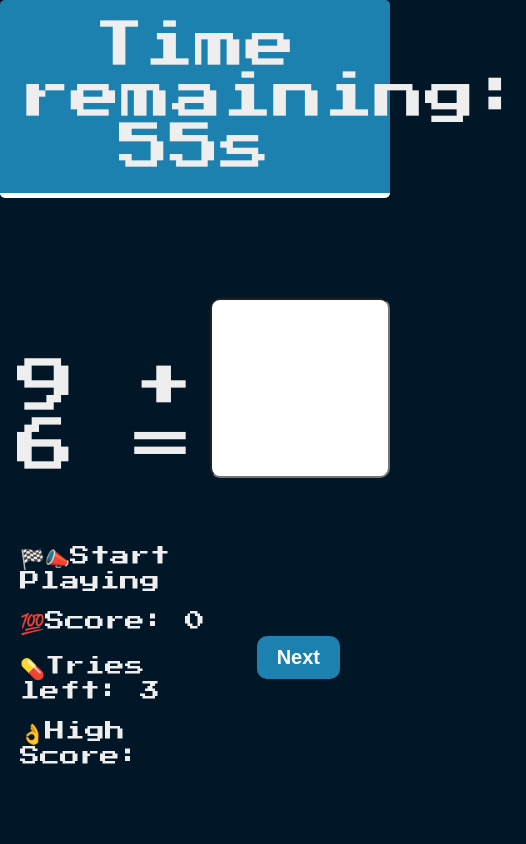
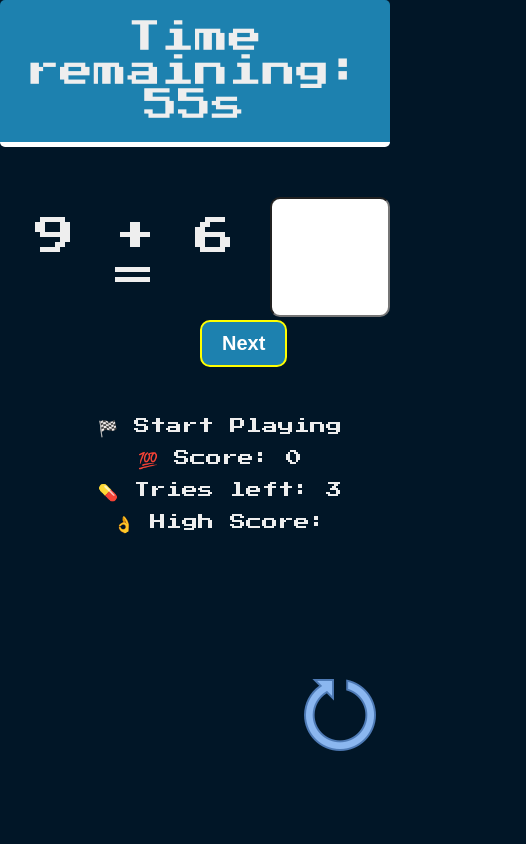
Before and after one commit to Highbeek/MathWiz, a plain HTML site: page index.html in a window 390 px wide. Shown: the whole page, 526 px wide, since content can reach past the window. Drawn offline with Linux system fonts and the light colour scheme.

Commit message:
reponsive

```diff
--- a/index.html
+++ b/index.html
@@ -13,16 +13,24 @@
       <div id="question"></div>
       <input type="text" id="answer" />
     </div>
-
-    <button onclick="checkAnswer()" class="nextBtn">Next</button>
+    <div class="gameLog">
+    <div>
+      <button onclick="checkAnswer()" class="nextBtn">Next</button>
+    </div>
 
     <div class="details">
-      <p class="message">🏁📣Start Playing</p>
-      <div id="score">💯Score: 0</div>
-      <p id="tries">💊Tries left: 3</p>
+      <p class="message">🏁 Start Playing</p>
+      <div id="score">💯 Score: 0</div>
+      <p id="tries">💊 Tries left: 3</p>
       <div id="high-score-container">
-        👌High Score: <span id="high-score"></span>
+        👌 High Score: <span id="high-score"></span>
       </div>
+    </div>
+    <div>
+      <a href="javascript:location.reload(true)" class="refresh"
+        ><img src="./img/icons8-restart-80.png" alt=""
+      /></a>
+    </div>
     </div>
 
     <div id="result"></div>
--- a/script.js
+++ b/script.js
@@ -1,8 +1,6 @@
 let operand1, operand2, operator, result, score, interval, highScore;
 const nextButton = document.getElementById('next-button');
 const input = document.getElementById('input-field');
-
-
 
 //generate random operand and operator
 function generateQuestion() {
@@ -115,6 +113,7 @@ let incorrectAnswers = 0;
 
 function checkAnswer() {
   document.getElementById('high-score').innerHTML = startingScore;
+
   let time = parseInt(
     document.getElementById('timer').innerHTML.split(' ')[2].split('s')[0]
   );
@@ -185,8 +184,8 @@ function checkAnswer() {
         // Update high score after game ends
         document.querySelector('body').style.backgroundColor = 'darkred';
         // updateHighScore(score);
-        endGame()
-        updateHighScore(score)
+        endGame();
+        updateHighScore(score);
         speech.voice = voices[femaleVoiceIndex];
         speech.text = 'You Lost  the game';
         speech.lang = 'en-Us';
@@ -270,3 +269,7 @@ document.getElementById('question').appendChild(operand2);
 document.getElementById('question').innerHTML += ' = ';
 
 // //Make enter button perform same task as next button
+//refresh game
+function refresh() {
+   window.location.reload('Refresh');
+ }
--- a/style.css
+++ b/style.css
@@ -1,3 +1,5 @@
+/* Default styles */
+
 @import url('https://fonts.googleapis.com/css?family=Press+Start+2P&display=swap');
 * {
   margin: 0;
@@ -36,7 +38,6 @@ body {
   vertical-align: middle;
   text-align: center;
   padding: 60px 5px;
-
 }
 #answer {
   width: 18rem;
@@ -47,6 +48,21 @@ body {
   display: inline-block;
   vertical-align: middle;
   font-family: 'Press Start 2P', sans-serif;
+}
+.gameLog {
+  display: flex;
+  align-items: center;
+  justify-content: space-between;
+  margin-top: 20px;
+}
+.gameLog :nth-child(1) {
+  order: 3;
+}
+.gameLog :nth-child(2) {
+  order: 2;
+}
+.gameLog :nth-child(3) {
+  order: 1;
 }
 
 .nextBtn {
@@ -64,8 +80,6 @@ body {
   color: #fff;
   outline: none;
   border: none;
-  margin-top: 100px;
-  margin-right: 50px;
 }
 .nextBtn:hover {
   background: #000;
@@ -73,11 +87,71 @@ body {
 }
 
 .details {
-  display: flex;
-  flex-direction: column;
-  justify-content: space-between;
-  gap: 20px;
+  line-height: 2;
   font-size: 2rem;
-  padding-top: 10px;
-  margin-left: 20px;
 }
+
+/* Media queries */
+
+@media screen and (max-width: 768px) {
+  /* Adjust the padding of question container and size of question font */
+  #question-container {
+    padding-top: 5em;
+  }
+  #question {
+    font-size: 4rem;
+    padding: 20px 5px;
+  }
+  #answer {
+    width: 14rem;
+    height: 14rem;
+    font-size: 2.5rem;
+  }
+  .nextBtn {
+    border: 2px solid #000;
+    position: absolute;
+    top: 300px;
+    z-index: 1;
+    left: 200px;
+  }
+  .details {
+    position: absolute;
+    z-index: 999;
+    font-size: 16px;
+    margin-left: 20px;
+    display: inline-block;
+    padding: 10px;
+    width: 400px;
+    line-height: 2;
+    top: 400px;
+    text-align: center;
+  }
+  #timer {
+    font-size: 16px;
+  }
+  .refresh {
+    position: absolute;
+    bottom: 0;
+    left: 80%;
+    top: 80%;
+  }
+}
+
+@media screen and (max-width: 480px) {
+  #timer {
+    font-size: 4vh;
+  }
+  #answer {
+    width: 12rem;
+    height: 12rem;
+    font-size: 2rem;
+  }
+  .nextBtn {
+    border: 2px solid yellow;
+  }
+  .refresh {
+    bottom: 0;
+    top: 80%;
+    left: 300px;
+  }
+}
```
Also changed, not shown: img/icons8-restart-80.png (added).
